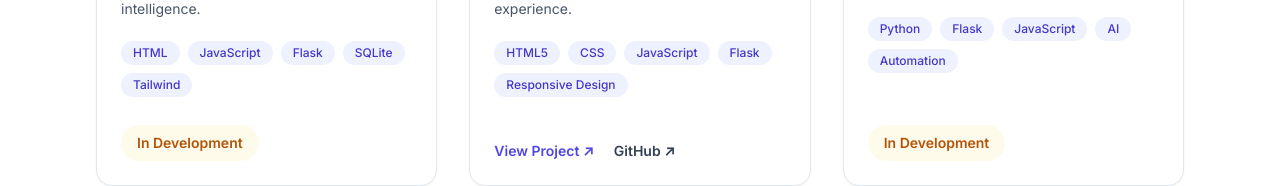
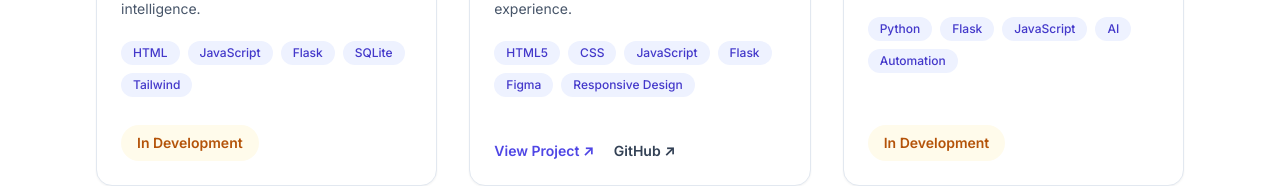
Before and after one commit to joefellato215-dev/joefellato215-dev.github.io, a plain HTML site: page index.html in a window 1280 px wide. Shown: the part 2785-2971 px from the top of the page. Drawn offline with nearby package versions, Linux system fonts and the light colour scheme.

Commit message:
Add Figma to Miguel Lechon project

```diff
--- a/index.html
+++ b/index.html
@@ -379,6 +379,7 @@
                         <span class="rounded-full bg-indigo-50 px-3 py-1 text-xs font-medium text-indigo-700 dark:bg-indigo-950 dark:text-indigo-300">CSS</span>
                         <span class="rounded-full bg-indigo-50 px-3 py-1 text-xs font-medium text-indigo-700 dark:bg-indigo-950 dark:text-indigo-300">JavaScript</span>
                         <span class="rounded-full bg-indigo-50 px-3 py-1 text-xs font-medium text-indigo-700 dark:bg-indigo-950 dark:text-indigo-300">Flask</span>
+                        <span class="rounded-full bg-indigo-50 px-3 py-1 text-xs font-medium text-indigo-700 dark:bg-indigo-950 dark:text-indigo-300">Figma</span>
                         <span class="rounded-full bg-indigo-50 px-3 py-1 text-xs font-medium text-indigo-700 dark:bg-indigo-950 dark:text-indigo-300">Responsive Design</span>
                     </div>
 
```
